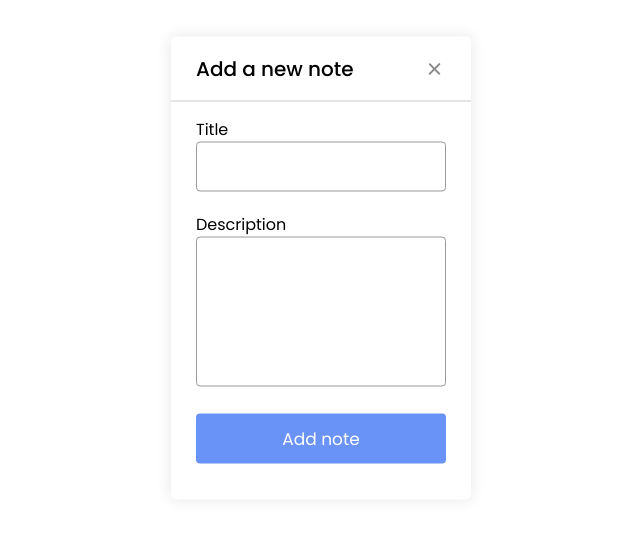
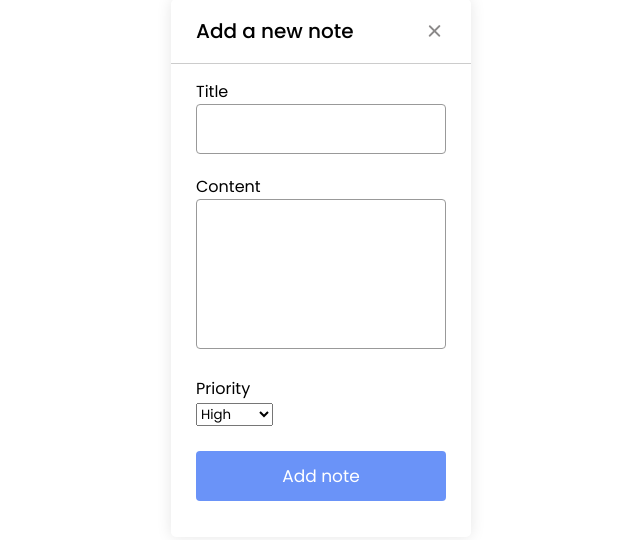
Before and after one commit to artem-andreyev/DailyMate-project, a Django app: page /12333/note/add/ in a window 1280 px wide. Shown: the part 132-672 px from the top of the page, without its empty margins (319-959 px from the left). Run offline with Django 4.2, Linux system fonts and the light colour scheme; a user stored in the database is signed in.

Commit message:
Added 'sort by' for notes, added priority for notes (work in progress), fixed some bugs

```diff
--- a/DailyMate_project/dailybook/static/css/note_list.js
+++ b/DailyMate_project/dailybook/static/css/note_list.js
@@ -6,7 +6,6 @@ titleTag = popupBox.querySelector("input"),
 descTag = popupBox.querySelector("textarea"),
 addBtn = popupBox.querySelector("button");
 const editbtn = popupBox.querySelector("edit");
-const subbtn = popupBox.querySelector(".sub_button");
 
 
 const months = ["January", "February", "March", "April", "May", "June", "July",
@@ -107,9 +106,8 @@ addBtn.addEventListener("click", e => {
     }
 
     editbtn.addEventListener("click", () => {
-        popupTitle.innerText = "Edit Note"; // Устанавливаем заголовок модального окна редактирования
-        subbtn.innerText = "Update Note"; // Устанавливаем текст кнопки на кнопке модального окна редактирования
-        popupBox.classList.add("show"); // Отображаем модальное окно
-        document.querySelector("body").style.overflow = "hidden"; // Устанавливаем стиль overflow для body, чтобы скрыть прокрутку
+        popupTitle.innerText = "Edit Note";
+        popupBox.classList.add("show");
+        document.querySelector("body").style.overflow = "hidden";
     });
 });
--- a/DailyMate_project/dailybook/templates/main/dailybook_list.html
+++ b/DailyMate_project/dailybook/templates/main/dailybook_list.html
@@ -18,7 +18,7 @@
       <select name="sort_by" id="sort_by">
         <option value="timestamp">Time</option>
         <option value="title">Title</option>
-        <option value="emotion">Priority</option>
+        <option value="priority">Priority</option>
         <option value="emotion">Emotion</option>
       </select>
     </div>
--- a/DailyMate_project/dailybook/templates/main/note_detail.html
+++ b/DailyMate_project/dailybook/templates/main/note_detail.html
@@ -28,7 +28,10 @@
             <h4><label for="id_content">Content</label></h4>
             {{ object.content }}
           </div>
-            {{ object.emotion }}
+          <div class="row priority">
+            <h4><label for="id_priority">Priority</label></h4>
+            {{ object.priority }}
+          </div>
           <button type="button" onclick="window.location.href='{% url 'notes_delete' username=request.user.username pk=object.pk%}'">Delete the dailybook</button>
           <br>
         </br>
--- a/DailyMate_project/dailybook/templates/main/note_form.html
+++ b/DailyMate_project/dailybook/templates/main/note_form.html
@@ -31,12 +31,22 @@
             <input type="text" id="id_title" name="title" spellcheck="false" value="{{ form.instance.title }}" maxlength="100">
           </div>
           <div class="row description">
-            <label for="id_content">Description</label>
+            <label for="id_content">Content</label>
             <textarea id="id_content" name="content" spellcheck="false" maxlength="7000">{{ form.instance.content }}</textarea>
           </div>
-          <div class = "sub_button">
+
+          <div class="priority">
+            <label for="id_priority">Priority</label>
+            <br>
+            <select id="id_priority" name="id_priority">
+              <option value="happy">High</option>
+              <option value="sad">Medium</option>
+              <option value="neutral">Low</option>
+            </select>
+          </div>
+        </br>
+
           <button type="submit">Add note</button>
-        </div>
         </form>
       </div>
     </div>
```
Also changed, not shown: DailyMate_project/dailybook/templates/main/note_list.html (+13 -0 lines), DailyMate_project/db.sqlite3.
